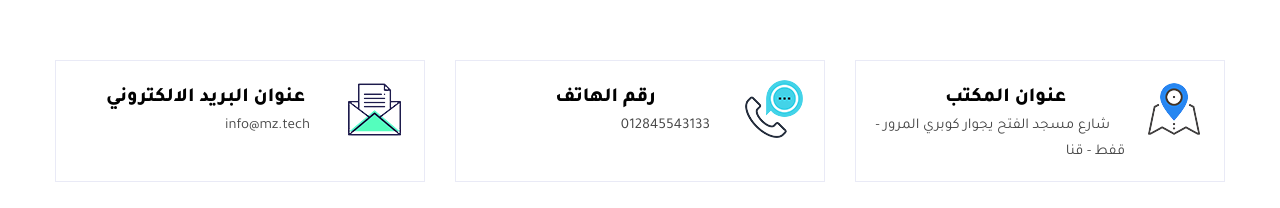
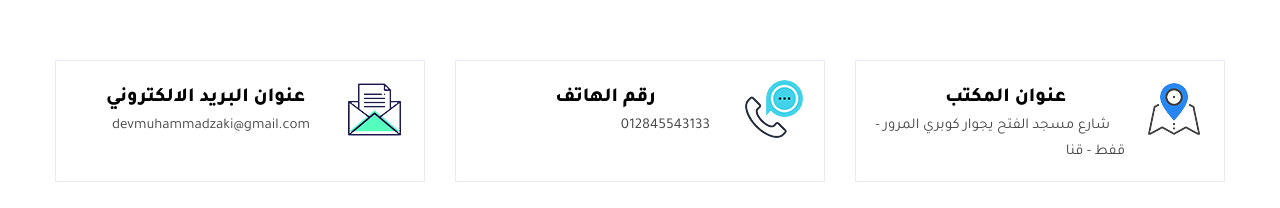
Before and after one commit to devmuhammadzaki/mz-tech, a Vue app: page / in a window 1280 px wide. Shown: the part 5365-5573 px from the top of the page. Built offline with nearby package versions, Linux system fonts and the light colour scheme.

Commit message:
Update GetintouchComponent.vue

```diff
--- a/src/components/GetintouchComponent.vue
+++ b/src/components/GetintouchComponent.vue
@@ -32,7 +32,7 @@
                             </div>
                             <div class="str-get-touch-text str-headline">
                                 <h3>عنوان البريد الالكتروني</h3>
-                                <span> info@mz.tech </span>
+                                <span> devmuhammadzaki@gmail.com </span>
                             </div>
                         </div>
                     </div>
```
